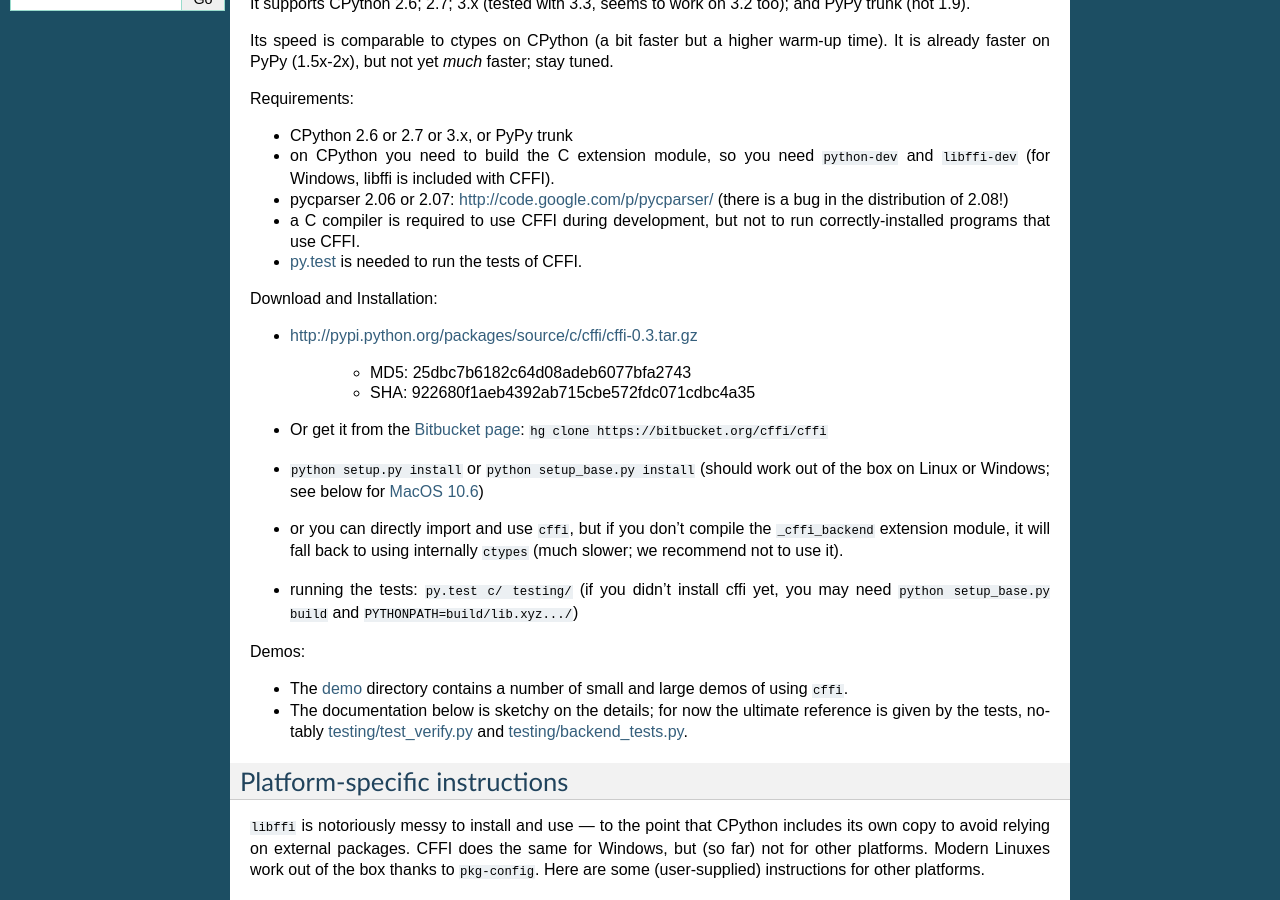
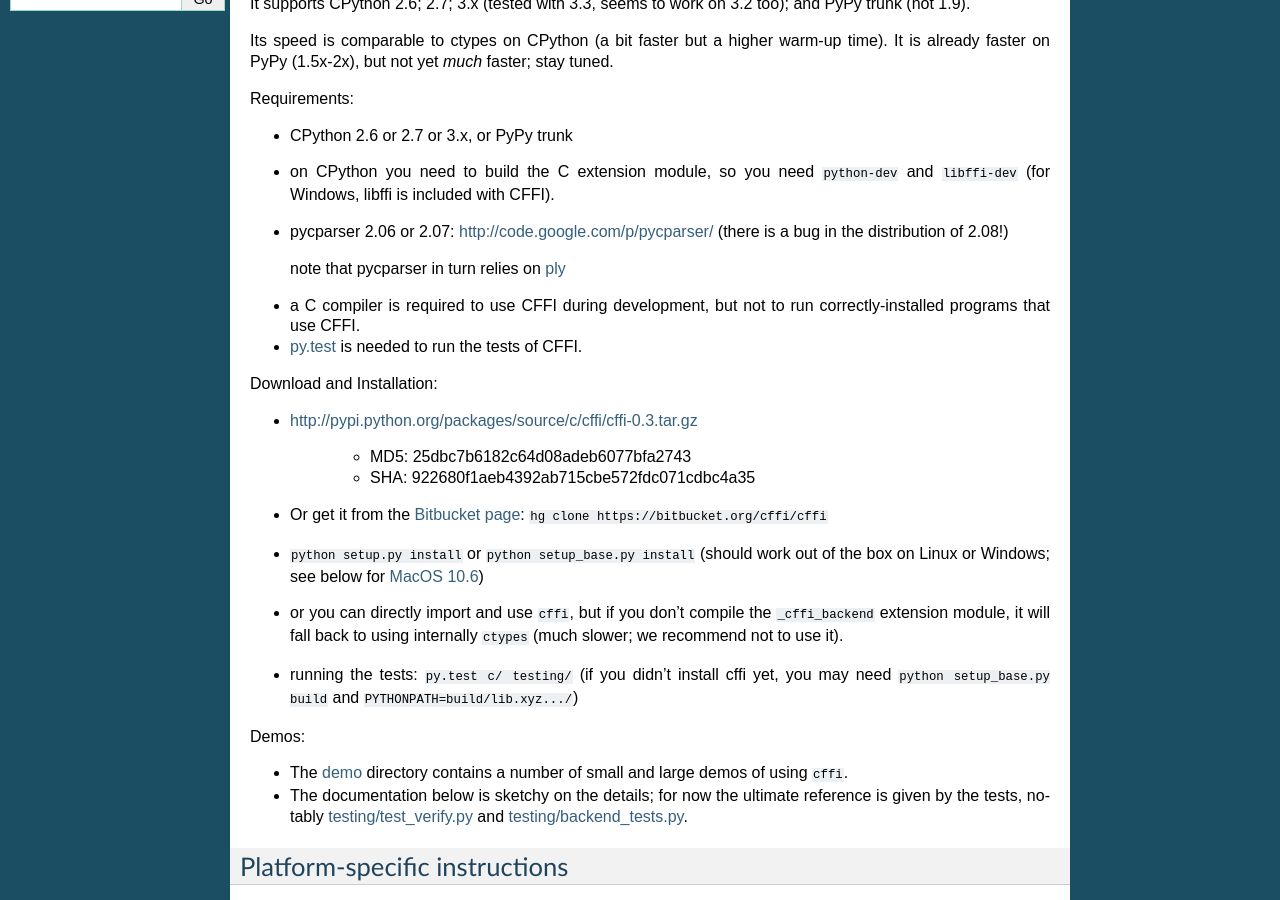
Before and after one commit to tharvik/cffi, a Sphinx documentation site: the page built from doc/source/index.rst, in a window 1280 px wide and 900 px high, scrolled down 736 px. Built offline with Sphinx 7.4.7, drawn with Linux system fonts in a browser that asks for light colours.

Commit message:
nitpick with installation dependencies

```diff
--- a/doc/source/index.rst
+++ b/doc/source/index.rst
@@ -79,6 +79,10 @@
 
 * pycparser 2.06 or 2.07: http://code.google.com/p/pycparser/
   (there is a bug in the distribution of 2.08!)
+
+  note that pycparser in turn relies on `ply`_
+
+.. _`ply`: http://pypi.python.org/pypi/ply
 
 * a C compiler is required to use CFFI during development, but not to run
   correctly-installed programs that use CFFI.
```
